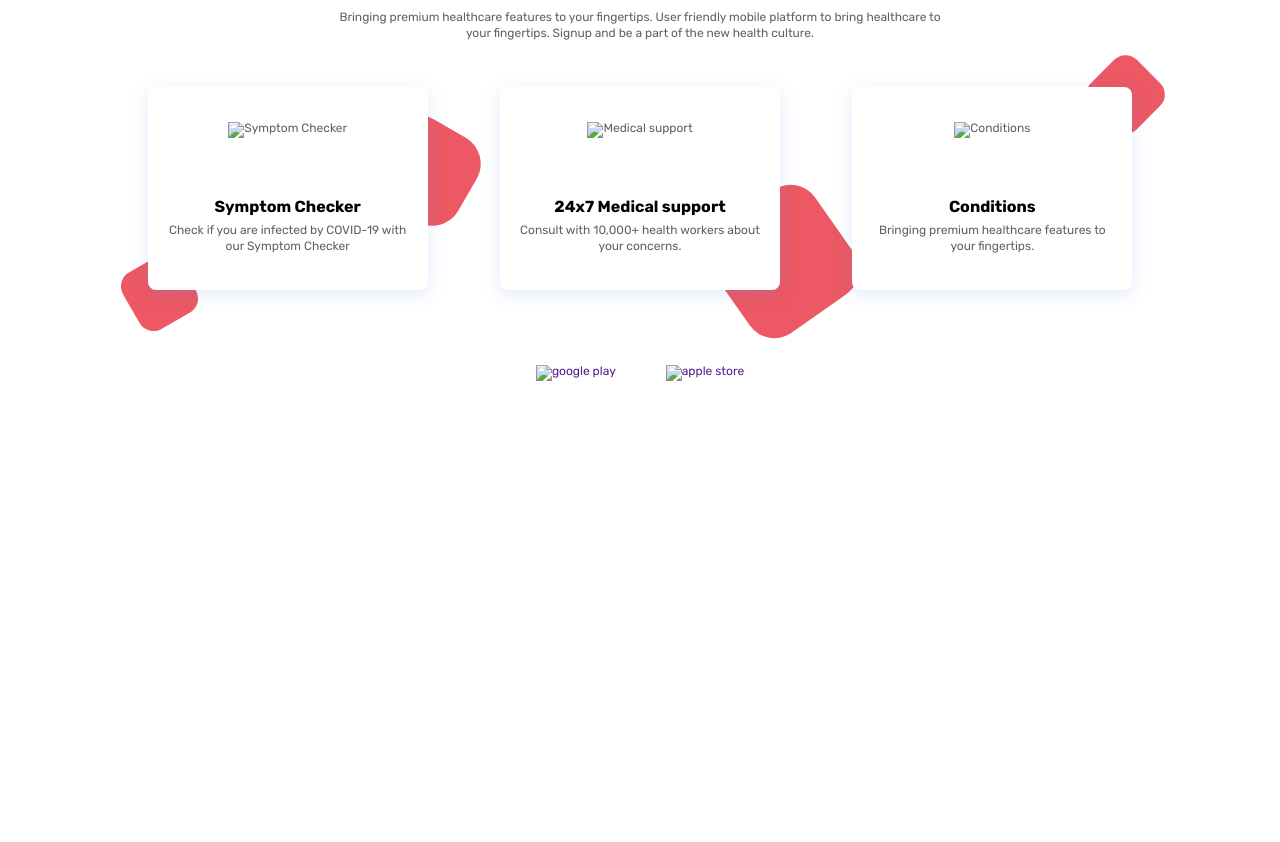
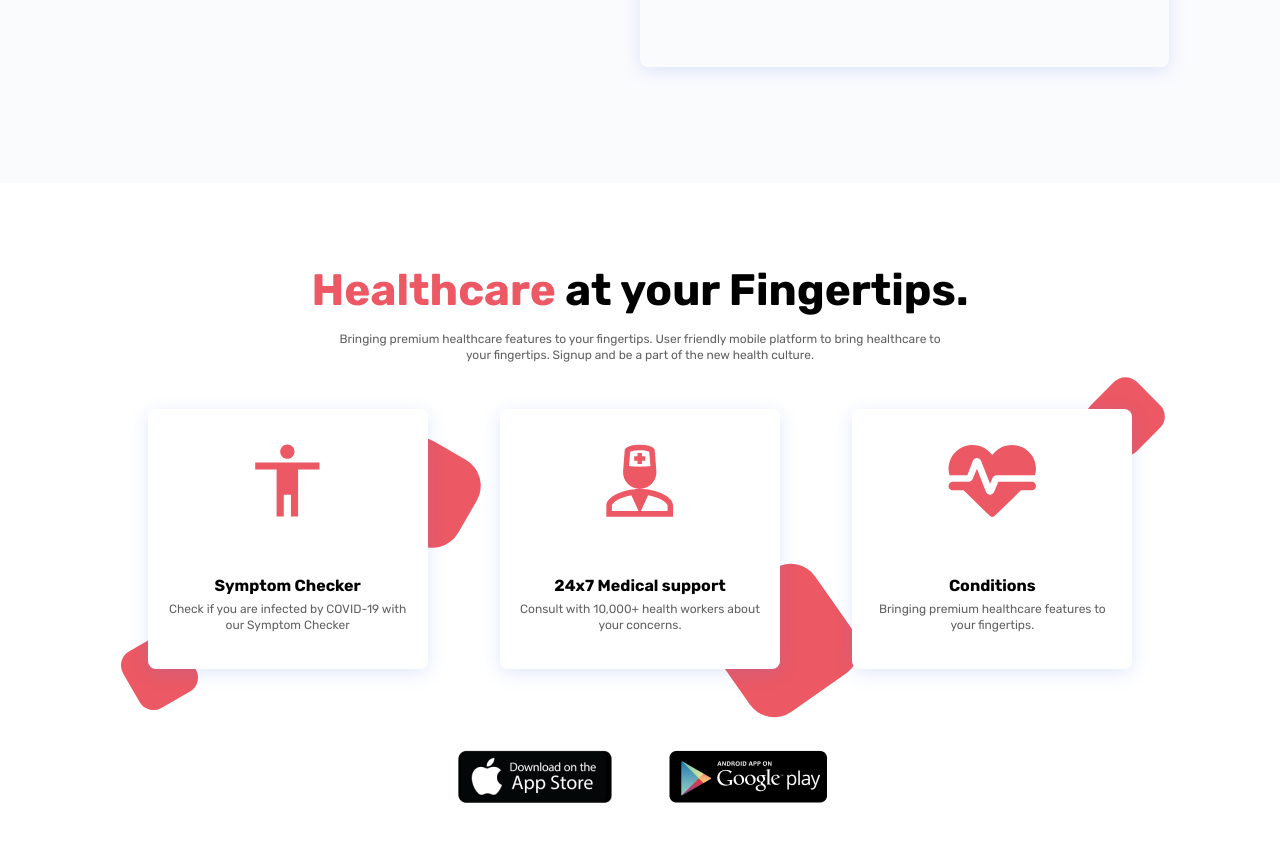
Before and after one commit to s1een/gocorona_site, a plain HTML site: page index.html in a window 1280 px wide. Shown: the part 1952-2794 px from the top of the page. Before the commit the page ends 2378 px from the top, so only its background shows below. Drawn offline with Linux system fonts and the light colour scheme; the site is published under a folder, as on GitHub Pages, so addresses that start at the root find nothing; grey boxes are pictures that could not be loaded.

Commit message:
Image bug fixed

```diff
--- a/index.html
+++ b/index.html
@@ -87,7 +87,7 @@
             <div class="stay-safe__media">
               <div class="media-stay-safe">
                 <div class="media-stay-safe__image">
-                  <img src="/img/stay-safe/app.svg" alt="application">
+                  <img src="img/stay-safe/app.svg" alt="application">
                 </div>
                 <div class="media-stay-safe__item media-stay-safe__item_1"></div>
                 <div class="media-stay-safe__item media-stay-safe__item_2"></div>
@@ -160,7 +160,7 @@
               <div class="healthcare__column healthcare__column_1">
                 <div class="healthcare__item item-healthcare">
                   <div class="item-healthcare__icon">
-                    <img src="/img/healthcare/first.svg" alt="Symptom Checker">
+                    <img src="img/healthcare/first.svg" alt="Symptom Checker">
                   </div>
                   <div class="item-healthcare__title">Symptom Checker</div>
                   <div class="item-healthcare__text">Check if you are infected by COVID-19 with our Symptom Checker</div>
@@ -169,7 +169,7 @@
               <div class="healthcare__column healthcare__column_2">
                 <div class="healthcare__item item-healthcare">
                   <div class="item-healthcare__icon">
-                    <img src="/img/healthcare/second.svg" alt="Medical support">
+                    <img src="img/healthcare/second.svg" alt="Medical support">
                   </div>
                   <div class="item-healthcare__title">24x7 Medical support</div>
                   <div class="item-healthcare__text">Consult with 10,000+ health workers about your concerns.</div>
@@ -178,7 +178,7 @@
               <div class="healthcare__column healthcare__column_3">
                 <div class="healthcare__item item-healthcare">
                   <div class="item-healthcare__icon">
-                    <img src="/img/healthcare/third.svg" alt="Conditions">
+                    <img src="img/healthcare/third.svg" alt="Conditions">
                   </div>
                   <div class="item-healthcare__title">Conditions</div>
                   <div class="item-healthcare__text">Bringing premium healthcare features to your fingertips.</div>
@@ -192,10 +192,10 @@
         <div class="footer__container">
           <div class="footer__items">
             <a href="" class="footer__item">
-              <img src="/img/footer/image 1.png" alt="google play">
+              <img src="img/footer/image 1.png" alt="google play">
             </a>
             <a href="" class="footer__item">
-              <img src="/img/footer/image 2.png" alt="apple store">
+              <img src="img/footer/image 2.png" alt="apple store">
             </a>
           </div>
         </div>
```
